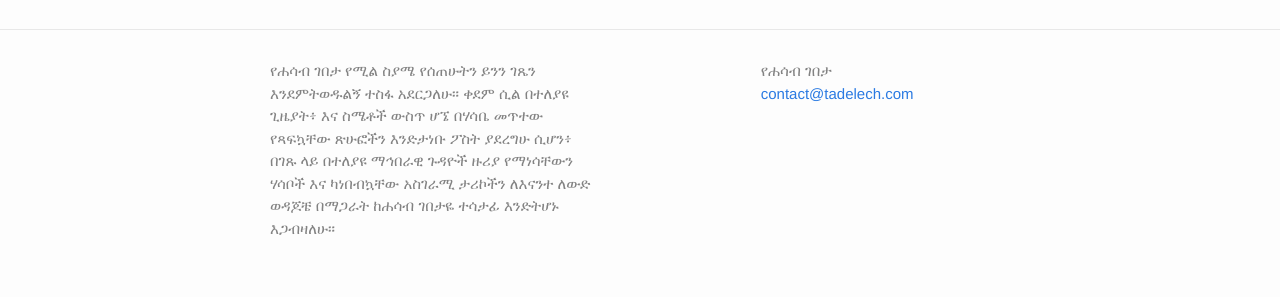
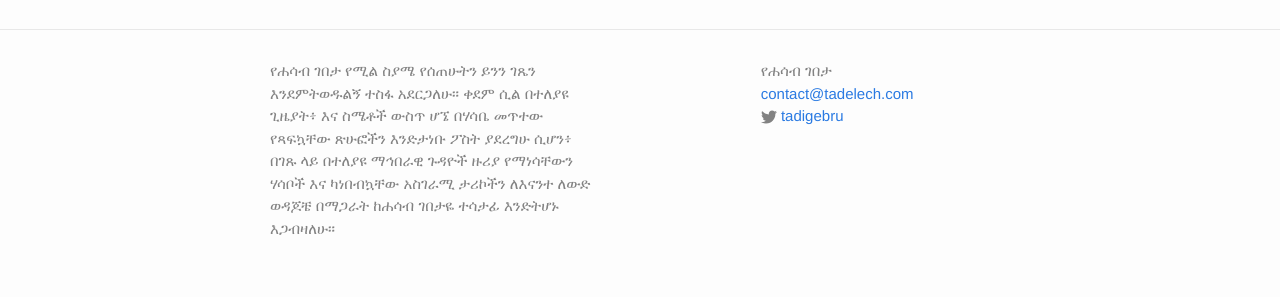
Before and after one commit to tadigebru/tadelech.github.io, a Jekyll site: the page built from index.html, in a window 1280 px wide. Shown: the part 663-960 px from the top of the page. Built offline with Jekyll 4.4.1, drawn with Linux system fonts in a browser that asks for light colours.

Commit message:
Added Twitter icon

```diff
--- a/_config.yml
+++ b/_config.yml
@@ -4,6 +4,7 @@
 description: "የሐሳብ ገበታ  የሚል ስያሜ የሰጠሁትን ይንን ገጼን እንደምትወዱልኝ ተስፋ አደርጋለሁ። ቀደም ሲል በተለያዩ ጊዜያት፥ እና ስሜቶች ውስጥ ሆኜ  በሃሳቤ መጥተው የጻፍኳቸው ጽሁፎችን እንድታነቡ ፖስት ያደረግሁ ሲሆን፥ በገጹ ላይ በተለያዩ ማኅበራዊ ጉዳዮች ዙሪያ የማነሳቸውን ሃሳቦች እና ካነበብኳቸው አስገራሚ ታሪኮችን ለእናንተ ለውድ ወዳጆቼ በማጋራት ከሐሳብ ገበታዬ  ተሳታፊ እንድትሆኑ እጋብዛለሁ።"
 comments: true
 url: "http://tadelech.com" # the base hostname & protocol for your site
+facebook_username: "tadelech.gebru"
 twitter_username: "tadigebru"
 # Build settings
 markdown: kramdown
--- a/_includes/footer.html
+++ b/_includes/footer.html
@@ -45,7 +45,22 @@
       <div class="footer-col  footer-col-1">
         <ul class="contact-list">
           <li>{{ site.title }}</li>
-          <li><a href="mailto:{{ site.email }}">{{ site.email }}</a></li>
+          <li><a href="mailto:{{ site.email }}">{{ site.email }}</a>
+            {% if site.twitter_username %}
+            <li>
+              <a href="https://twitter.com/{{ site.twitter_username }}">
+                <span class="icon  icon--twitter">
+                  <svg viewBox="0 0 16 16">
+                    <path fill="#828282" d="M15.969,3.058c-0.586,0.26-1.217,0.436-1.878,0.515c0.675-0.405,1.194-1.045,1.438-1.809
+                    c-0.632,0.375-1.332,0.647-2.076,0.793c-0.596-0.636-1.446-1.033-2.387-1.033c-1.806,0-3.27,1.464-3.27,3.27 c0,0.256,0.029,0.506,0.085,0.745C5.163,5.404,2.753,4.102,1.14,2.124C0.859,2.607,0.698,3.168,0.698,3.767 c0,1.134,0.577,2.135,1.455,2.722C1.616,6.472,1.112,6.325,0.671,6.08c0,0.014,0,0.027,0,0.041c0,1.584,1.127,2.906,2.623,3.206 C3.02,9.402,2.731,9.442,2.433,9.442c-0.211,0-0.416-0.021-0.615-0.059c0.416,1.299,1.624,2.245,3.055,2.271 c-1.119,0.877-2.529,1.4-4.061,1.4c-0.264,0-0.524-0.015-0.78-0.046c1.447,0.928,3.166,1.469,5.013,1.469 c6.015,0,9.304-4.983,9.304-9.304c0-0.142-0.003-0.283-0.009-0.423C14.976,4.29,15.531,3.714,15.969,3.058z"/>
+                  </svg>
+                </span>
+
+                <span class="username">{{ site.twitter_username }}</span>
+              </a>
+            </li>
+            {% endif %}
+          </li>
         </ul>
       </div>
     </div>
```
